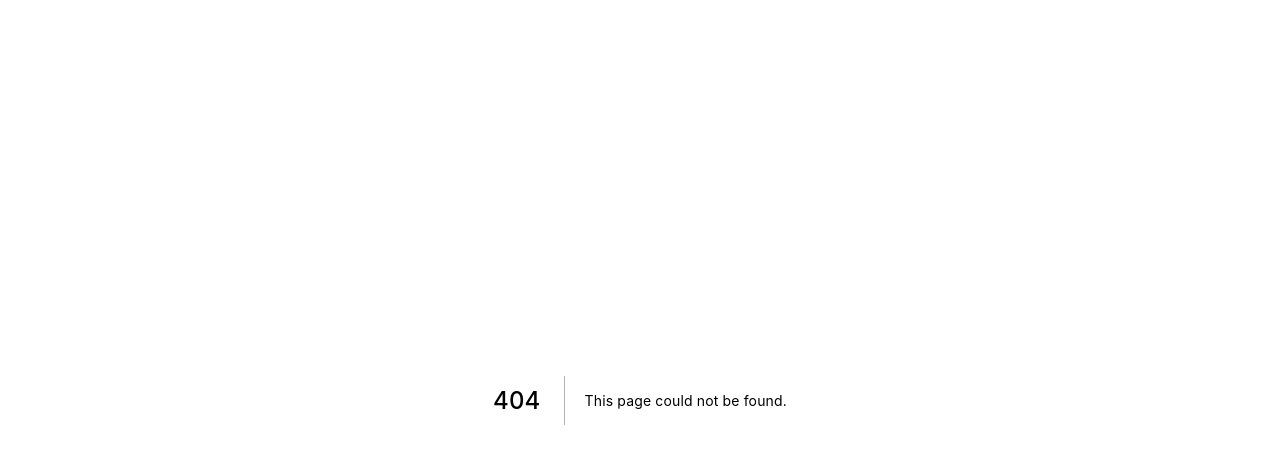
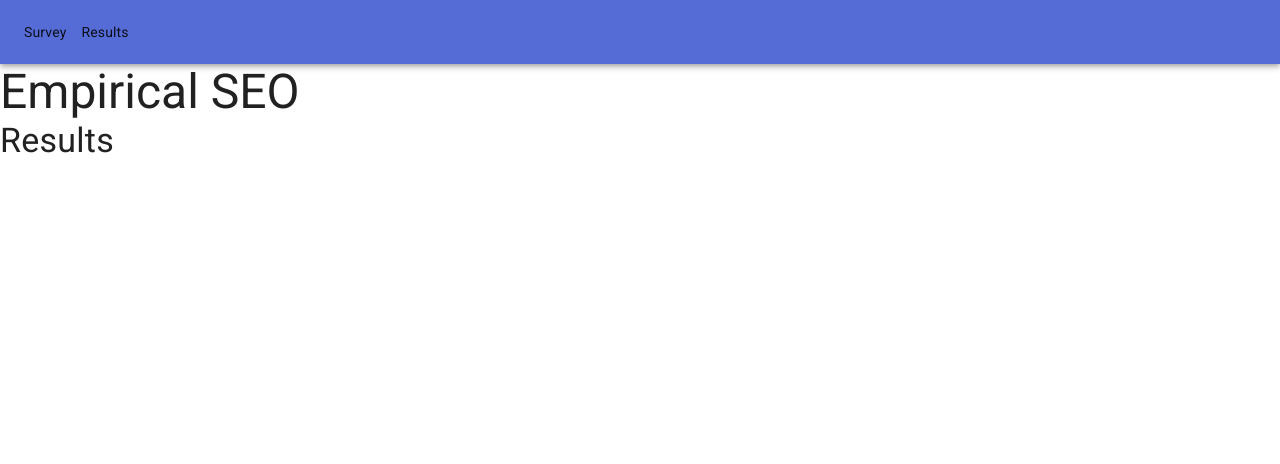
Before and after one commit to noconsulate/empirical-seo, a Next.js app: page /results in a window 1280 px wide. Before the commit this address had no page. Shown: the top 464 px of the page. Built offline with nearby package versions, Linux system fonts and the light colour scheme; no server answers; the database is empty.

Commit message:
keywords as object printed to console

```diff
--- /dev/null
+++ b/pages/results.js
@@ -0,0 +1,39 @@
+import Typography from '@material-ui/core/Typography'
+
+import { db } from '../config/firebase'
+
+import Layout from '../components/Layout'
+
+const pageContent = (
+  <div>
+    <Typography variant='h4'>
+      Results
+    </Typography>
+  </div>
+)
+
+const Results = (props) => {
+  console.log(props.keywords)
+
+  return (
+    <Layout
+      content={pageContent}
+      title='Survey results - CONFIDENTIAL'
+    />
+  )
+}
+
+Results.getInitialProps = async () => {
+  const keywords = await db.collection('keywords').get()
+  let keywordsObj = []
+
+  keywords.forEach(doc => {
+    console.log(doc.data())
+    keywordsObj.push(doc.data())
+  })
+  console.log(keywordsObj)
+
+  return { keywords: keywordsObj }
+}
+
+export default Results
```
